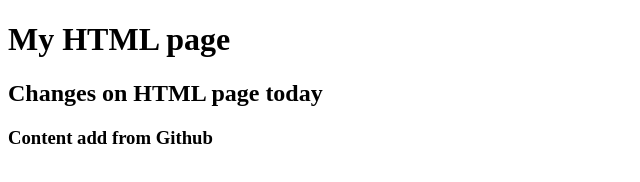
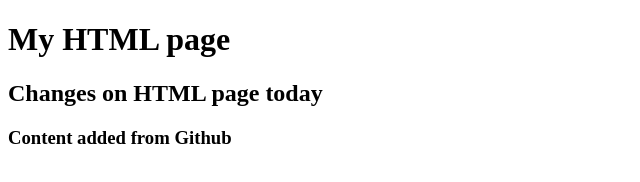
Before and after one commit to jorchaf/gama-in-github, a plain HTML site: page index.html in a window 1280 px wide. Shown: the full height of the page, 0-640 px from the left. Drawn offline with Linux system fonts and the light colour scheme.

Commit message:
Updated from Github

```diff
--- a/index.html
+++ b/index.html
@@ -8,7 +8,7 @@
 
 	<h1>My HTML page</h1>
 	<h2>Changes on HTML page today</h2>
-	<h3> Content add from Github</h3>
+	<h3> Content added from Github</h3>
 
 </body>
 </html>
```
